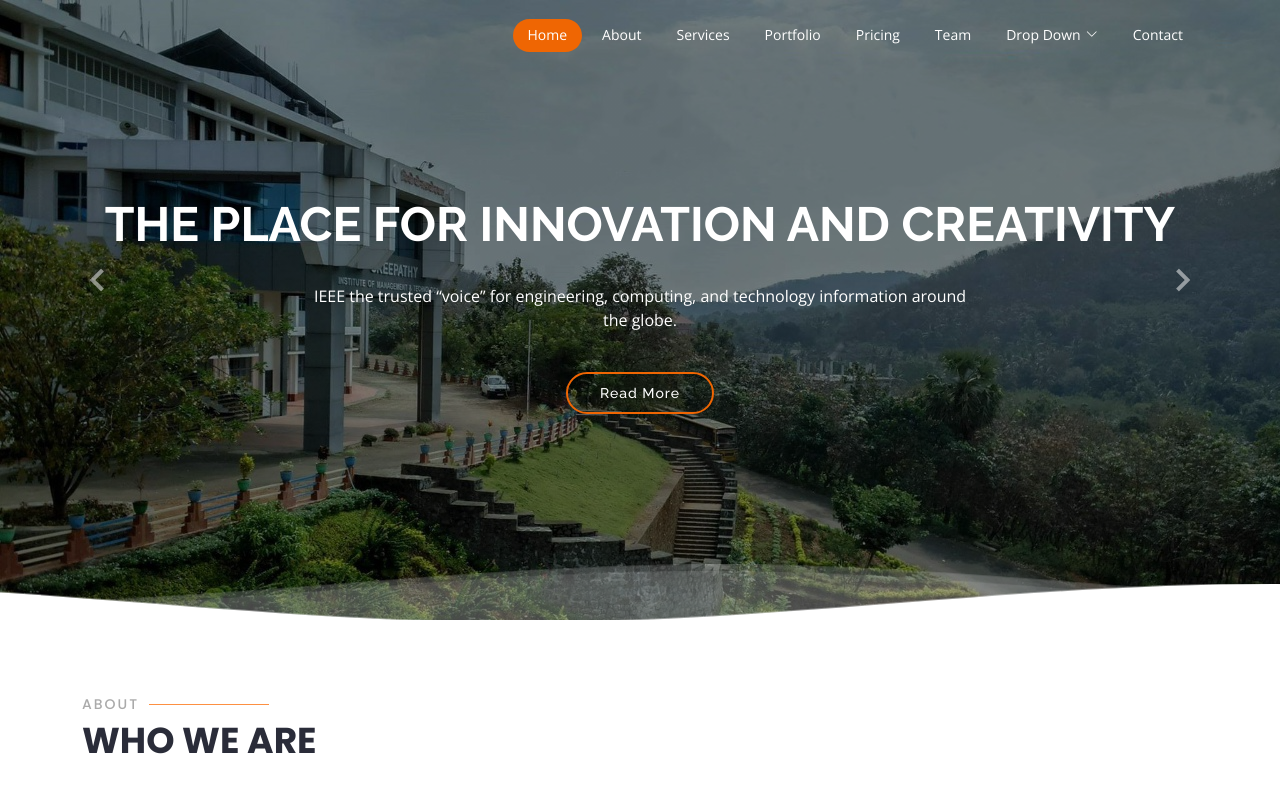
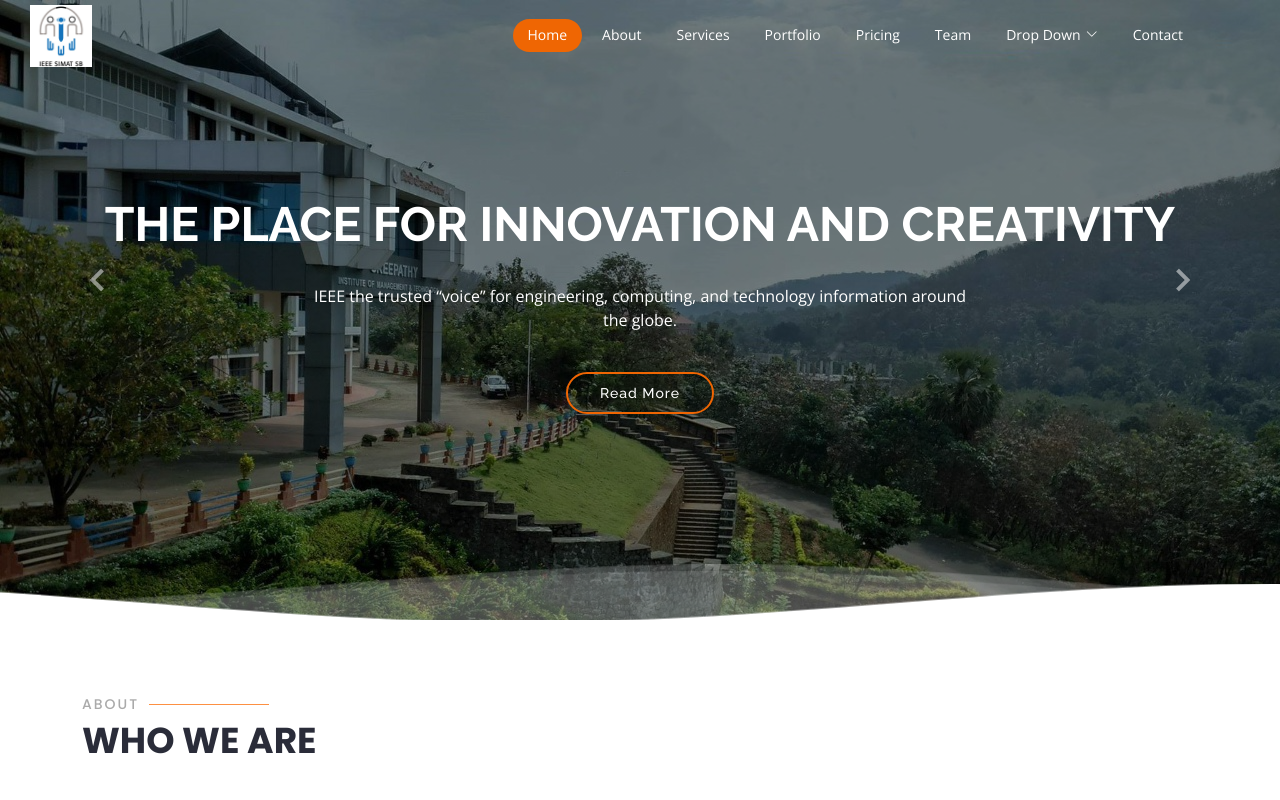
Before and after one commit to IEEE-SIMAT-SB/IEEE, a plain HTML site: page index.html in a window 1280 px wide. Shown: the top 800 px of the page. Drawn offline with nearby package versions, Linux system fonts and the light colour scheme; files whose address does not match are found by name.

Commit message:
logo added

```diff
--- a/assets/css/style.css
+++ b/assets/css/style.css
@@ -109,9 +109,11 @@ h6 {
 }
 
 #header .logo img {
-  padding: 0;
-  margin: 0;
-  max-height: 40px;
+  padding: 0px;
+  margin: -5px;
+  margin-right: 180px;
+  margin-left: -52px;
+  max-height: 62px;
 }
 
 /*--------------------------------------------------------------
@@ -334,6 +336,15 @@ h6 {
 .navbar-mobile .dropdown>.dropdown-active {
   display: block;
 }
+
+.logo {
+  height: 50px;
+  width: auto;
+  padding-top: 15px;
+  height: 80px;
+}
+
+
 
 /*--------------------------------------------------------------
 # Hero Section
--- a/index.html
+++ b/index.html
@@ -12,6 +12,10 @@
   <!-- Favicons -->
   <link href="assets/img/favicon_io/favicon.ico" rel="icon">
   <link href="assets/img/apple-touch-icon.png" rel="apple-touch-icon">
+  <link rel="apple-touch-icon" sizes="180x180" href="/apple-touch-icon.png">
+  <link rel="icon" type="image/png" sizes="32x32" href="/favicon-32x32.png">
+  <link rel="icon" type="image/png" sizes="16x16" href="/favicon-16x16.png">
+  <link rel="manifest" href="/site.webmanifest">
 
   <!-- Google Fonts -->
   <link
@@ -27,6 +31,7 @@
   <link href="assets/vendor/glightbox/css/glightbox.min.css" rel="stylesheet">
   <link href="assets/vendor/remixicon/remixicon.css" rel="stylesheet">
   <link href="assets/vendor/swiper/swiper-bundle.min.css" rel="stylesheet">
+
 
   <!-- Template Main CSS File -->
   <link href="assets/css/style.css" rel="stylesheet">
@@ -48,7 +53,7 @@
       <div class="logo">
         <!--  <h1><a href="index.html">Selecao</a></h1>-->
         <!--to use an image logo -->
-        <a href="index.html"><img src="assets/img/logo.png" alt="" class="img-fluid"></a>
+        <a href="index.html"><img src="assets/img/simat-sb-logo.jpeg" alt="" class="logo"></a>
       </div>
 
       <nav id="navbar" class="navbar">
```
